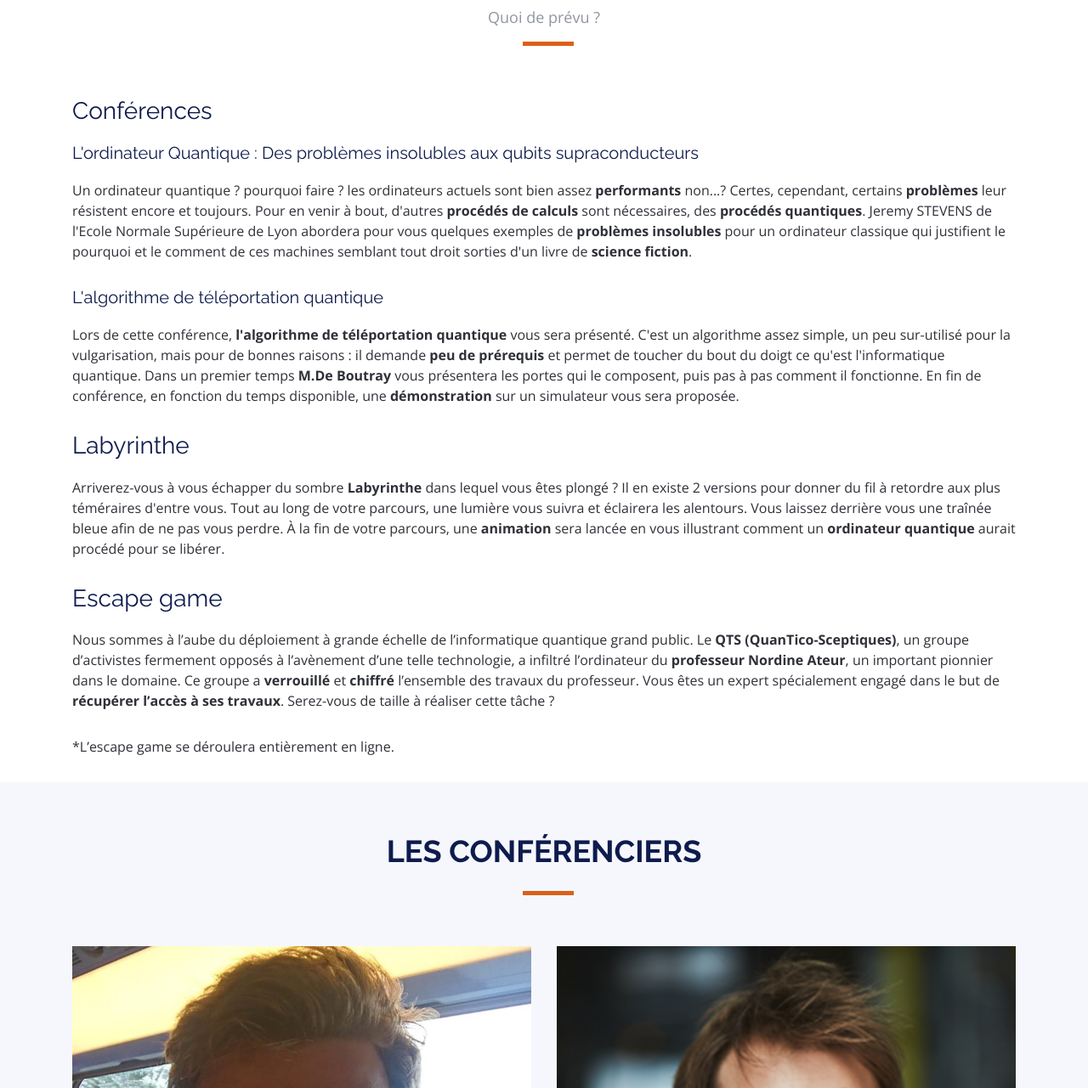
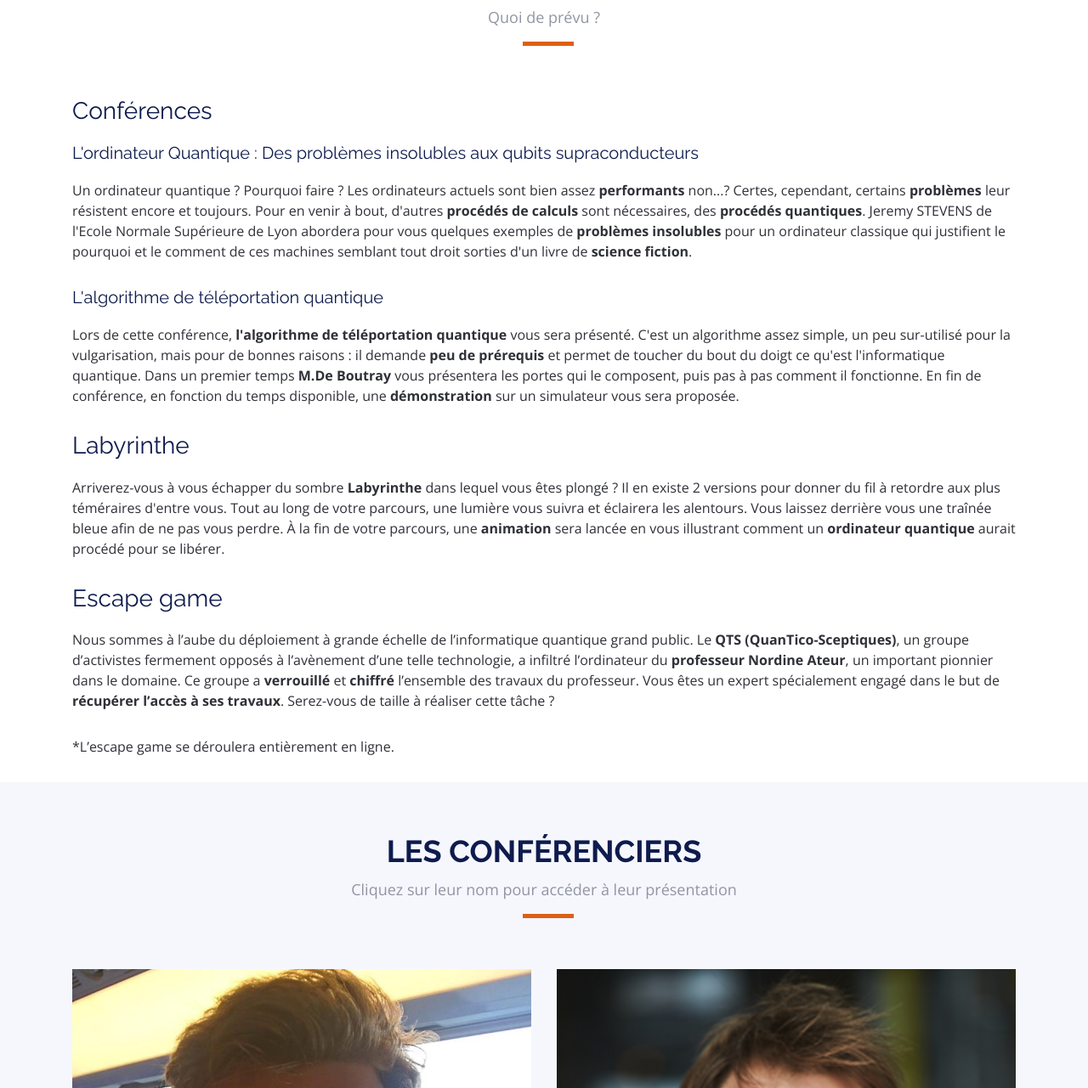
Before and after one commit to Kyoraku2/RnDay, a plain HTML site: page index.html in a window 1280 px wide. Shown: the part 3162-4443 px from the top of the page at 85% size. Drawn offline with nearby package versions, Linux system fonts and the light colour scheme.

Commit message:
Faut again

```diff
--- a/index.html
+++ b/index.html
@@ -285,7 +285,7 @@
         </div>
         <h3>Conférences</h3>
         <h5>L'ordinateur Quantique : Des problèmes insolubles aux qubits supraconducteurs</h5>
-        <p>Un ordinateur quantique ? pourquoi faire ? les ordinateurs actuels sont bien assez <strong>performants</strong> non...?
+        <p>Un ordinateur quantique ? Pourquoi faire ? Les ordinateurs actuels sont bien assez <strong>performants</strong> non...?
           Certes, cependant, certains <strong>problèmes</strong> leur résistent encore et toujours. Pour en venir à bout, d'autres <strong>procédés de calculs</strong> sont nécessaires, des <strong>procédés quantiques</strong>.
           Jeremy STEVENS de l'Ecole Normale Supérieure de Lyon abordera pour vous quelques exemples de <strong>problèmes insolubles</strong> pour un ordinateur classique qui justifient le pourquoi et le comment de ces machines semblant tout droit sorties d'un livre de <strong>science fiction</strong>.</p>
         <h5>L'algorithme de téléportation quantique</h5>
@@ -308,6 +308,7 @@
       <div class="container" data-aos="fade-up">
         <div class="section-header">
           <h2>Les conférenciers</h2>
+          <p>Cliquez sur leur nom pour accéder à leur présentation</p>
         </div>
 
         <div class="row">
```
